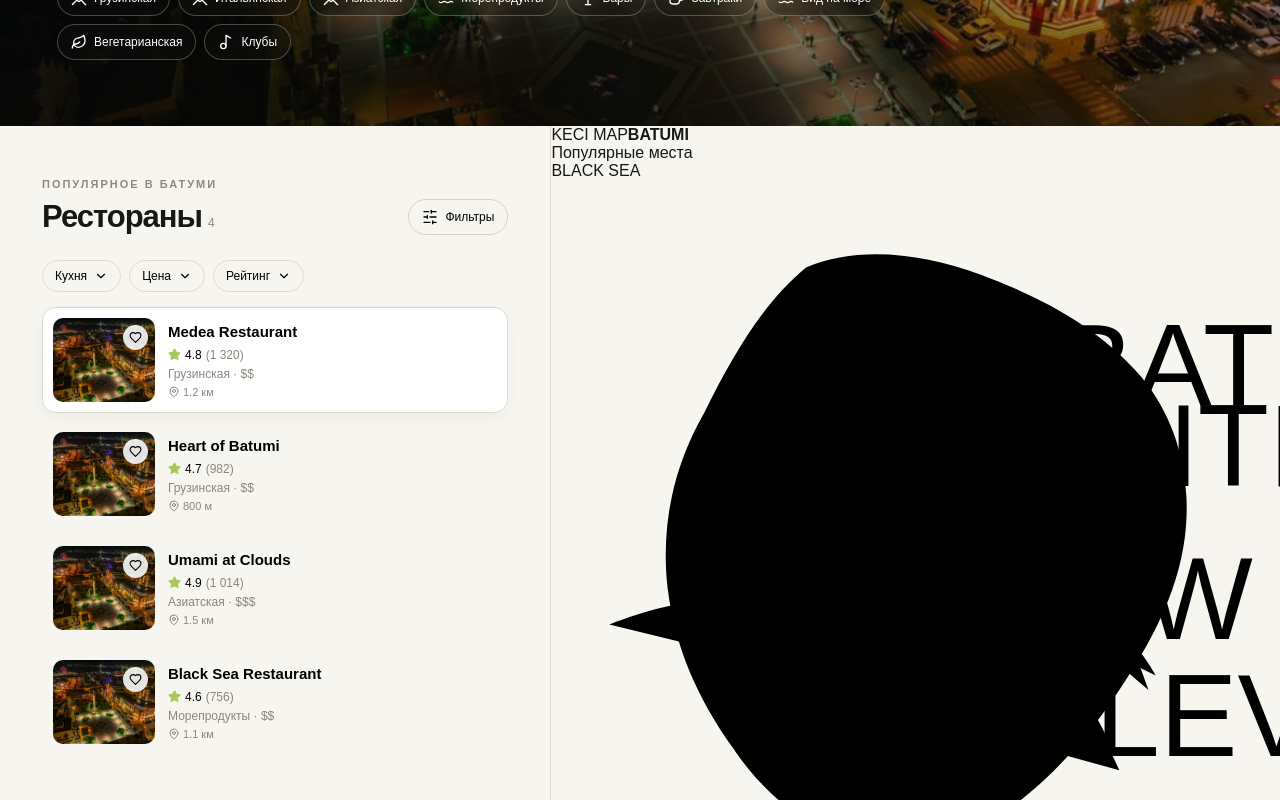
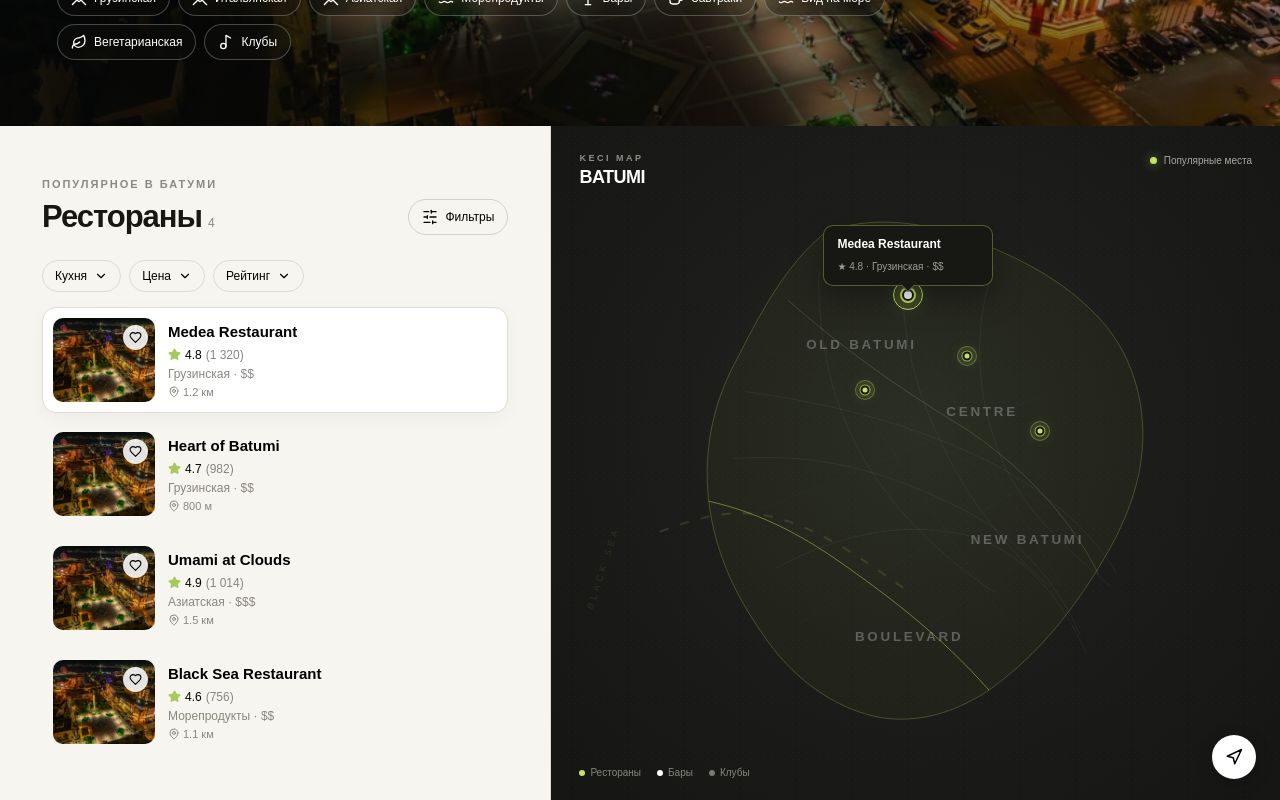
Before and after one commit to Guramch1k/Keci, a Next.js app: page / in a window 1280 px wide. Shown: the part 520-1320 px from the top of the page. Built offline with nearby package versions, Linux system fonts and the light colour scheme.

Commit message:
Update globals.css

```diff
--- a/app/globals.css
+++ b/app/globals.css
@@ -1550,3 +1550,388 @@ footer .logo span {
   border-radius: 50%;
   background: #c4e45d;
 }
+/* =========================================
+   KEСI — CUSTOM BATUMI MAP
+========================================= */
+
+.keciHomeMap {
+  position: relative;
+  width: 100%;
+  height: 100%;
+  min-height: 620px;
+  overflow: hidden;
+  background:
+    radial-gradient(
+      circle at 50% 45%,
+      #252721 0%,
+      #1c1d1a 45%,
+      #151613 100%
+    );
+  color: #ffffff;
+}
+
+/* subtle texture */
+
+.keciMapNoise {
+  position: absolute;
+  inset: 0;
+  pointer-events: none;
+  opacity: .12;
+  background-image:
+    radial-gradient(
+      rgba(255,255,255,.25) .6px,
+      transparent .6px
+    );
+  background-size: 7px 7px;
+}
+
+/* map title */
+
+.keciMapLabel {
+  position: absolute;
+  left: 28px;
+  top: 27px;
+  z-index: 20;
+  display: flex;
+  flex-direction: column;
+  gap: 4px;
+}
+
+.keciMapLabel span {
+  font-size: 9px;
+  letter-spacing: 2.5px;
+  color: #8d8f87;
+  font-weight: 700;
+}
+
+.keciMapLabel strong {
+  font-size: 18px;
+  letter-spacing: -0.5px;
+  color: #ffffff;
+}
+
+/* legend hint */
+
+.keciMapHint {
+  position: absolute;
+  right: 28px;
+  top: 29px;
+  z-index: 20;
+  display: flex;
+  align-items: center;
+  gap: 7px;
+  color: #aaa9a0;
+  font-size: 10px;
+}
+
+.keciMapHintDot {
+  width: 7px;
+  height: 7px;
+  border-radius: 50%;
+  background: #c4e45d;
+  box-shadow: 0 0 10px rgba(196,228,93,.5);
+}
+
+/* sea */
+
+.keciSea {
+  position: absolute;
+  left: -10%;
+  top: 42%;
+  width: 45%;
+  height: 45%;
+  opacity: .55;
+  pointer-events: none;
+}
+
+.keciSea span {
+  position: absolute;
+  left: 25%;
+  top: 50%;
+  transform: rotate(-72deg);
+  font-size: 9px;
+  letter-spacing: 4px;
+  color: rgba(196,228,93,.2);
+}
+
+/* SVG */
+
+.keciBatumiSvg {
+  position: absolute;
+  width: 90%;
+  height: 90%;
+  left: 5%;
+  top: 5%;
+  overflow: visible;
+}
+
+/* city */
+
+.keciCityShape {
+  fill: rgba(196,228,93,.035);
+  stroke: rgba(196,228,93,.55);
+  stroke-width: .45;
+  vector-effect: non-scaling-stroke;
+}
+
+/* coastline */
+
+.keciCoastline {
+  fill: none;
+  stroke: rgba(196,228,93,.7);
+  stroke-width: .65;
+  vector-effect: non-scaling-stroke;
+}
+
+/* main roads */
+
+.keciRoad {
+  fill: none;
+  stroke: rgba(255,255,255,.14);
+  stroke-width: .38;
+  vector-effect: non-scaling-stroke;
+}
+
+.keciRoad.major {
+  stroke: rgba(196,228,93,.3);
+  stroke-width: .6;
+}
+
+/* small streets */
+
+.keciStreet {
+  fill: none;
+  stroke: rgba(255,255,255,.07);
+  stroke-width: .24;
+  vector-effect: non-scaling-stroke;
+}
+
+/* district names */
+
+.keciDistrict {
+  fill: rgba(255,255,255,.27);
+  font-size: 2.2px;
+  letter-spacing: .45px;
+  font-weight: 700;
+}
+
+/* sea */
+
+.keciSeaLine {
+  fill: none;
+  stroke: rgba(196,228,93,.13);
+  stroke-width: .35;
+  stroke-dasharray: 1.5 2;
+}
+
+/* points layer */
+
+.keciMapPoints {
+  position: absolute;
+  inset: 0;
+  z-index: 30;
+}
+
+/* point */
+
+.keciPlacePoint {
+  position: absolute;
+  transform: translate(-50%, -50%);
+  width: 22px;
+  height: 22px;
+  padding: 0;
+  border-radius: 50%;
+  background: transparent;
+  z-index: 40;
+}
+
+/* outer pulse */
+
+.keciPointPulse {
+  position: absolute;
+  left: 50%;
+  top: 50%;
+  width: 20px;
+  height: 20px;
+  transform: translate(-50%, -50%);
+  border-radius: 50%;
+  background: rgba(196,228,93,.08);
+  border: 1px solid rgba(196,228,93,.3);
+  transition: .25s ease;
+}
+
+/* center */
+
+.keciPointCore {
+  position: absolute;
+  left: 50%;
+  top: 50%;
+  width: 9px;
+  height: 9px;
+  transform: translate(-50%, -50%);
+  border-radius: 50%;
+  background: #c4e45d;
+  border: 2px solid #171714;
+  box-shadow:
+    0 0 0 1px rgba(196,228,93,.65),
+    0 0 15px rgba(196,228,93,.35);
+}
+
+/* selected */
+
+.keciPlacePoint.selected {
+  z-index: 100;
+}
+
+.keciPlacePoint.selected .keciPointPulse {
+  width: 30px;
+  height: 30px;
+  background: rgba(196,228,93,.12);
+  border-color: #c4e45d;
+}
+
+.keciPlacePoint.selected .keciPointCore {
+  width: 12px;
+  height: 12px;
+  background: #ffffff;
+  box-shadow:
+    0 0 0 2px #c4e45d,
+    0 0 22px rgba(196,228,93,.7);
+}
+
+/* hover */
+
+.keciPlacePoint:hover .keciPointPulse {
+  width: 30px;
+  height: 30px;
+  background: rgba(196,228,93,.12);
+}
+
+/* popup */
+
+.keciPointPopup {
+  position: absolute;
+  left: 50%;
+  bottom: 20px;
+  transform: translateX(-50%);
+  min-width: 170px;
+  padding: 11px 13px;
+  border-radius: 10px;
+  background: rgba(23,23,20,.96);
+  border: 1px solid rgba(196,228,93,.35);
+  box-shadow:
+    0 12px 30px rgba(0,0,0,.35);
+  text-align: left;
+  white-space: nowrap;
+  pointer-events: none;
+}
+
+.keciPointPopup::after {
+  content: "";
+  position: absolute;
+  left: 50%;
+  bottom: -5px;
+  width: 9px;
+  height: 9px;
+  background: #171714;
+  border-right: 1px solid rgba(196,228,93,.35);
+  border-bottom: 1px solid rgba(196,228,93,.35);
+  transform: translateX(-50%) rotate(45deg);
+}
+
+.keciPointPopup strong {
+  display: block;
+  font-size: 12px;
+  color: #ffffff;
+  margin-bottom: 5px;
+}
+
+.keciPointPopup small {
+  font-size: 10px;
+  color: #9e9e95;
+}
+
+/* legend */
+
+.keciMapLegend {
+  position: absolute;
+  left: 28px;
+  bottom: 25px;
+  z-index: 30;
+  display: flex;
+  align-items: center;
+  gap: 16px;
+  color: #85867f;
+  font-size: 10px;
+}
+
+.keciMapLegend div {
+  display: flex;
+  align-items: center;
+  gap: 5px;
+}
+
+.legendDot {
+  width: 6px;
+  height: 6px;
+  border-radius: 50%;
+  display: block;
+}
+
+.restaurantDot {
+  background: #c4e45d;
+}
+
+.barDot {
+  background: #ffffff;
+}
+
+.clubDot {
+  background: #777a70;
+}
+
+
+/* =========================================
+   MOBILE CUSTOM MAP
+========================================= */
+
+@media (max-width: 900px) {
+
+  .keciHomeMap {
+    min-height: 430px;
+  }
+
+  .keciBatumiSvg {
+    width: 108%;
+    height: 100%;
+    left: -4%;
+    top: 4%;
+  }
+
+  .keciMapLabel {
+    left: 20px;
+    top: 20px;
+  }
+
+  .keciMapLabel strong {
+    font-size: 16px;
+  }
+
+  .keciMapHint {
+    right: 18px;
+    top: 22px;
+    font-size: 9px;
+  }
+
+  .keciMapLegend {
+    left: 20px;
+    bottom: 18px;
+    gap: 11px;
+    font-size: 9px;
+  }
+
+  .keciPointPopup {
+    min-width: 145px;
+    padding: 9px 10px;
+  }
+}
```
